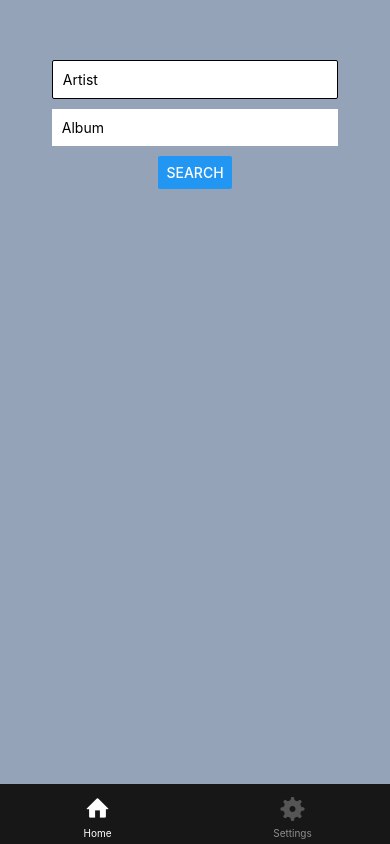
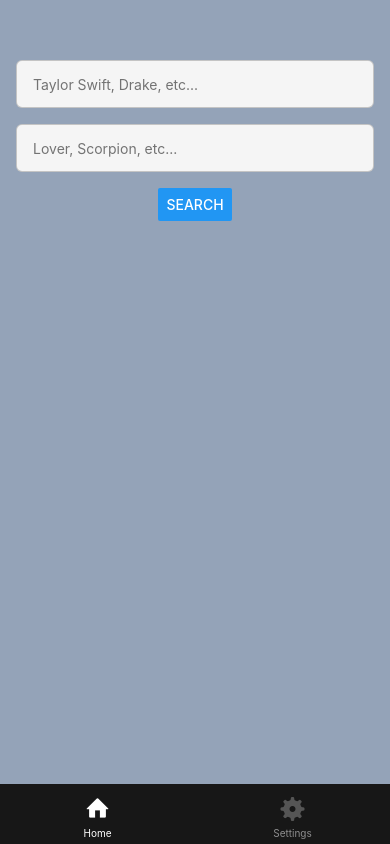
Before and after one commit to Teczer/NativeSongChoicer, a React Native app: screen /Home in a window 390 px wide. Built offline with nearby package versions, Linux system fonts and the light colour scheme.

Commit message:
:lipstick: Component: Add input component

```diff
--- /dev/null
+++ b/components/text-input.tsx
@@ -0,0 +1,38 @@
+import { useState } from "react";
+import {
+  TextInput as DefaultTextInput,
+  Platform,
+  TextInputProps,
+} from "react-native";
+import tailwind from "twrnc";
+
+export const TextInput = ({
+  placeholderTextColor,
+  ...props
+}: TextInputProps) => {
+  const [isFocused, setIsFocused] = useState(false);
+
+  const handleFocus = () => {
+    setIsFocused(true);
+  };
+
+  const handleEndEditing = () => {
+    setIsFocused(false);
+  };
+
+  return (
+    <DefaultTextInput
+      {...props}
+      onFocus={handleFocus}
+      onEndEditing={handleEndEditing}
+      style={[
+        tailwind`w-full bg-neutral-100 dark:bg-neutral-900 rounded-md h-12 px-4 text-neutral-950 dark:text-neutral-50`,
+        isFocused && Platform.OS !== "web" ? tailwind`border-white` : null,
+        props.style,
+      ]}
+      placeholderTextColor={
+        placeholderTextColor || tailwind.color("text-neutral-500")
+      }
+    />
+  );
+};
--- a/package.json
+++ b/package.json
@@ -22,7 +22,8 @@
     "react-native-gesture-handler": "~2.16.1",
     "react-native-safe-area-context": "4.10.1",
     "react-native-screens": "3.31.1",
-    "react-native-web": "~0.19.10"
+    "react-native-web": "~0.19.10",
+    "twrnc": "^4.3.0"
   },
   "devDependencies": {
     "@babel/core": "^7.20.0",
--- a/screens/HomeScreen.tsx
+++ b/screens/HomeScreen.tsx
@@ -1,9 +1,10 @@
 import { useState } from "react";
 
-import { Button, Image, ScrollView, Text, TextInput, View } from "react-native";
+import { Button, Image, ScrollView, Text, View } from "react-native";
 import { fetchAlbums } from "../services/SpotifyServices";
 import CustomSafeArea from "../components/CustomSafeArea";
 import { Item } from "../types/song";
+import { TextInput } from "../components/text-input";
 
 export default function HomeScreen() {
   const [artist, setArtist] = useState<string>("");
@@ -20,28 +21,18 @@ export default function HomeScreen() {
   }
 
   return (
-    <CustomSafeArea className="flex flex-col flex-1 px-4 pt-10 items-center justify-start bg-slate-400 dark:bg-neutral-900">
+    <CustomSafeArea className="flex flex-col flex-1 px-4 pt-10 items-center justify-start bg-slate-400 dark:bg-neutral-900 dark:text-neutral-50">
       <TextInput
-        className="bg-white dark:bg-neutral-900 border border-black dark:border-white rounded-sm"
-        placeholder="Artist"
+        className="border border-black/20 dark:border-white/20 dark:bg-neutral-900 dark:text-neutral-50 mb-4"
         value={artist}
         onChangeText={setArtist}
-        style={{
-          width: "80%",
-          padding: 10,
-          marginBottom: 10,
-        }}
+        placeholder="Taylor Swift, Drake, etc..."
       />
       <TextInput
-        placeholder="Album"
+        className="border border-black/20 dark:border-white/20 dark:bg-neutral-900 dark:text-neutral-50 mb-4"
         value={album}
         onChangeText={setAlbum}
-        style={{
-          width: "80%",
-          padding: 10,
-          backgroundColor: "white",
-          marginBottom: 10,
-        }}
+        placeholder="Lover, Scorpion, etc..."
       />
       <Button title="Search" onPress={getAlbums} />
       <ScrollView className="flex flex-1 w-full">
--- a/tailwind.config.js
+++ b/tailwind.config.js
@@ -7,7 +7,67 @@ module.exports = {
     "./Navigation.{js,jsx,ts,tsx}",
   ],
   theme: {
-    extend: {},
+    extend: {
+      fontFamily: {
+        sans: ["var(--font-geist-sans)"],
+        mono: ["var(--font-geist-mono)"],
+      },
+      filter: {
+        dropShadowDark: "drop-shadow(0 1px 1px rgb(255 255 255 / 1))",
+        dropShadowLight: "drop-shadow(0 1px 1px rgb(0 0 0 / 1))",
+      },
+      colors: {
+        border: "#1a332a",
+        input: "#243f34",
+        ring: "#274b36",
+        background: "#0d1c11",
+        foreground: "#a9ffea",
+        primary: {
+          DEFAULT: "#62dfa0",
+          foreground: "#ffffff",
+        },
+        secondary: {
+          DEFAULT: "#1cd7a2",
+          foreground: "#ffffff",
+        },
+        destructive: {
+          DEFAULT: "#26a879",
+          foreground: "#ffffff",
+        },
+        muted: {
+          DEFAULT: "#1a1e19",
+          foreground: "#b3b3c0",
+        },
+        accent: {
+          DEFAULT: "#eaffff",
+          foreground: "#1a1a1a",
+        },
+        popover: {
+          DEFAULT: "#1c1e19",
+          foreground: "#e4f3f4",
+        },
+        card: {
+          DEFAULT: "#102314",
+          foreground: "#e4f3f4",
+        },
+      },
+      borderRadius: {
+        lg: "0.5rem",
+        md: "calc(0.5rem - 2px)",
+        sm: "calc(0.5rem - 4px)",
+      },
+      keyframes: {
+        "accordion-down": {
+          from: { height: "0" },
+          to: { height: "var(--radix-accordion-content-height)" },
+        },
+        "accordion-up": {
+          from: { height: "var(--radix-accordion-content-height)" },
+          to: { height: "0" },
+        },
+      },
+      animation: {},
+    },
   },
   plugins: [],
 };
```
Also changed, not shown: elements-config.json (added, +9 -0 lines), 1 other file (tests, documents, lock files or other folders).
